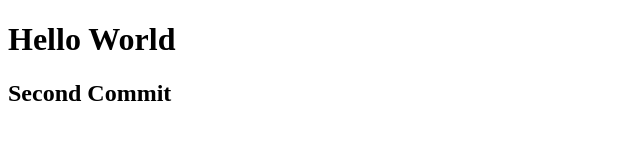
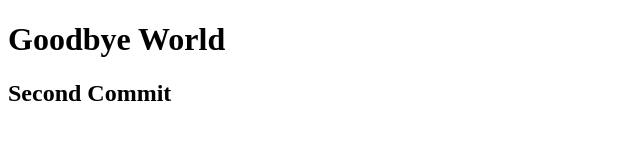
Before and after one commit to justkylekitasol/git-practice, a plain HTML site: page index.html in a window 1280 px wide. Shown: the whole page, without its empty margins (0-640 px from the left). Drawn offline with Linux system fonts and the light colour scheme.

Commit message:
added goodbye

```diff
--- a/index.html
+++ b/index.html
@@ -7,7 +7,7 @@
   <title>Document</title>
 </head>
 <body>
-  <h1>Hello World</h1>
+  <h1>Goodbye World</h1>
   <h2>Second Commit</h2>
 </body>
 </html>
```
